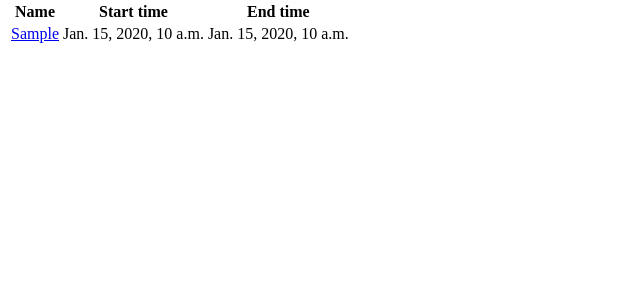
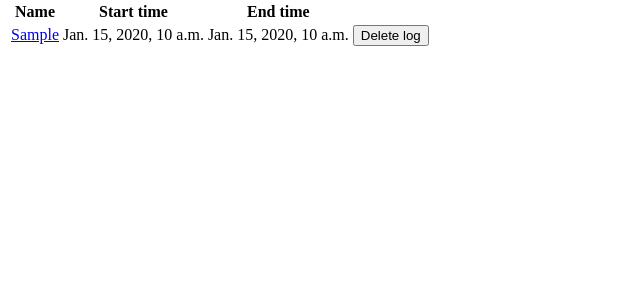
Before and after one commit to gtcodes/time_logger_joker, a Django app: template web/logger/templates/users/logs.html in a window 1280 px wide. Shown: the part 124-424 px from the top of the page, without its empty margins (0-640 px from the left). Run offline with Django 3.2, Linux system fonts and the light colour scheme; the template is opened without the code that fills it: most values are stand-ins (such as "Sample title", 1, 10 or a date in 2020); some libraries are stand-ins or nearby versions.

Commit message:
Adds abillity to delete log for specific user

```diff
--- a/web/logger/templates/users/logs.html
+++ b/web/logger/templates/users/logs.html
@@ -12,15 +12,16 @@
         <td><a href="{% url 'user' log.user.card_id %}">{{log.user.first_name}}</a></td>
         <td>{{log.start_time}}</td>
         <td>{{log.end_time}}</td>
-        {% if log.end_time == None %}
         <td>
             <form action="{% url 'user_logs' request_card_id=log.user.card_id %}" method="post">
                 {% csrf_token %}
                 <input type="hidden" name="endLogId" value="{{ log.id }}">
+                <input type="submit" class="btn" value="Delete log" name="deleteLog">
+                {% if log.end_time == None %}
                 <input type="submit" class="btn" value="End log" name="endLog">
+                {% endif %}
             </form>
         </td>
-        {% endif %}
     </tr>
     {% endfor %}
 </table>
--- a/web/logger/views.py
+++ b/web/logger/views.py
@@ -50,6 +50,9 @@ def logs(request, request_card_id):
         log = Timelog.objects.get(id=request.POST.get("endLogId"))
         log.end_time = datetime.now()
         log.save()
+    elif (request.POST.get("deleteLog") and request.user.is_authenticated):
+        log = Timelog.objects.get(id=request.POST.get("endLogId"))
+        log.delete()
 
     log_list = Timelog.objects.all().filter(user=request_card_id)
     context = {'log_list': log_list,}
```
